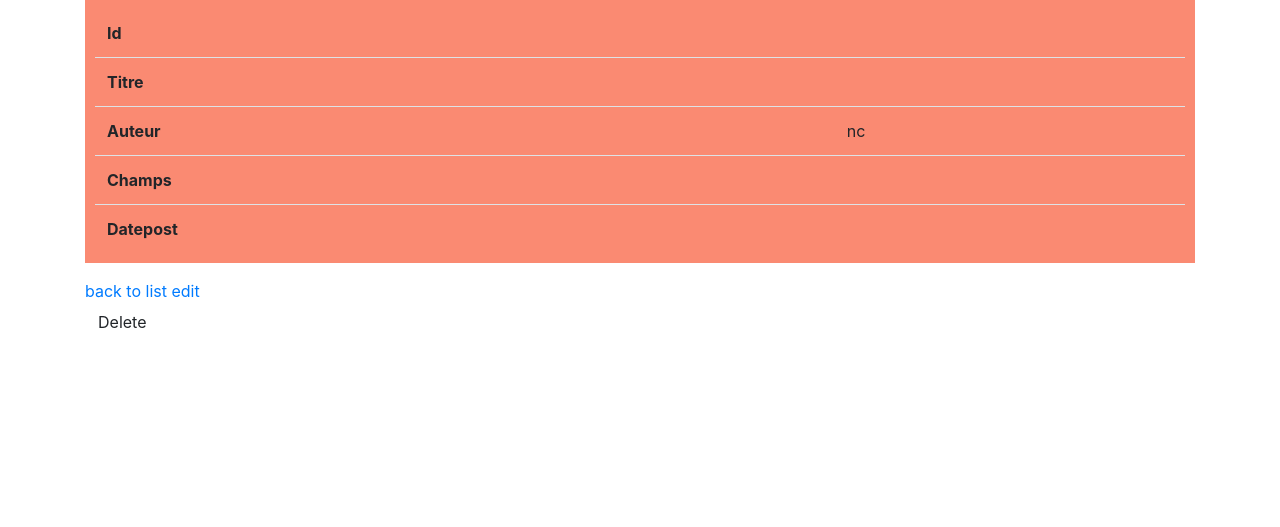
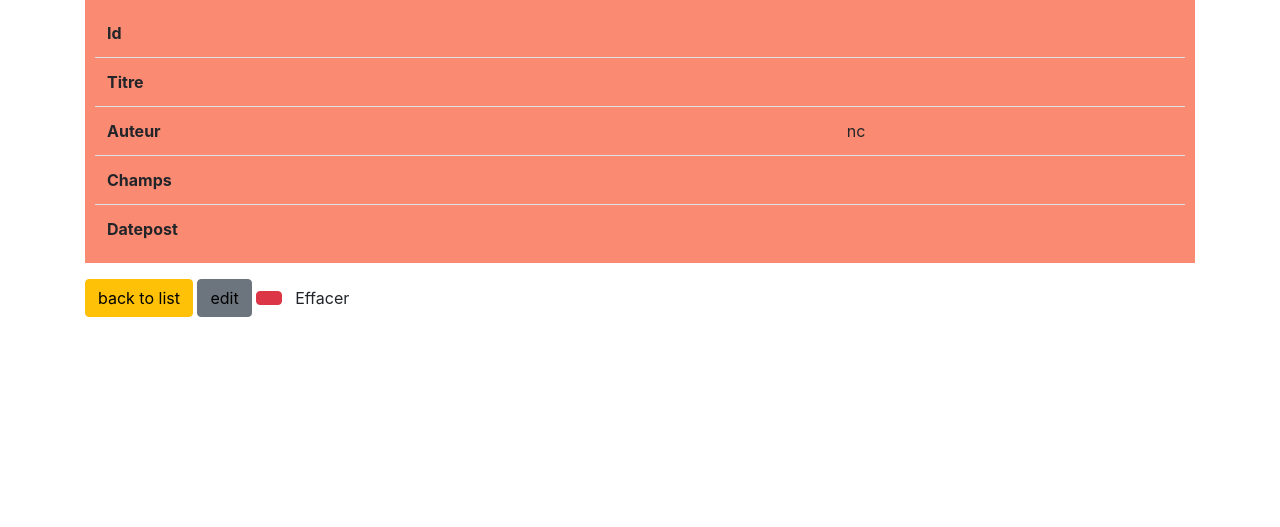
Before and after one commit to looooic/DalumniSymfony, a Symfony app: template templates/post/show.html.twig in a window 1280 px wide. Shown: the part 221-748 px from the top of the page. Run offline with Twig, Linux system fonts and the light colour scheme; the template is opened without the code that fills it, so the values that code supplies are empty; some libraries are stand-ins or nearby versions.

Commit message:
Stylisation en attendant que je trouve le bail

```diff
--- a/templates/post/_delete_form.html.twig
+++ b/templates/post/_delete_form.html.twig
@@ -1,5 +1,5 @@
 <form method="post" action="{{ path('post_delete', {'id': post.id}) }}" onsubmit="return confirm('Are you sure you want to delete this item?');">
     <input type="hidden" name="_method" value="DELETE">
     <input type="hidden" name="_token" value="{{ csrf_token('delete' ~ post.id) }}">
-    <button class="btn">Delete</button>
+    <button class="btn">Effacer</button>
 </form>
--- a/templates/post/edit.html.twig
+++ b/templates/post/edit.html.twig
@@ -5,9 +5,9 @@
 {% block body %}
     <h1>Edit Post</h1>
 
-    {{ include('post/_form.html.twig', {'button_label': 'Update'}) }}
+     {{ include('post/_form.html.twig', {'button_label': 'Update'} ) }}
 
-    <a href="{{ path('post_index') }}">back to list</a>
+    <button type="button" class="btn btn-warning bouton">    <a href="{{ path('post_index') }}">Retour à la liste</a> </button>
 
-    {{ include('post/_delete_form.html.twig') }}
+    <button type="button" class="btn btn-danger bouton">  {{ include('post/_delete_form.html.twig') }}  </button>
 {% endblock %}
--- a/templates/post/show.html.twig
+++ b/templates/post/show.html.twig
@@ -30,9 +30,9 @@
         </tbody>
     </table>
 
-    <a href="{{ path('post_index') }}">back to list</a>
+    <button type="button" class="btn btn-warning bouton"> <a href="{{ path('post_index') }}">back to list</a> </button>
 
-    <a href="{{ path('post_edit', {'id': post.id}) }}">edit</a>
+    <button type="button" class="btn btn-secondary bouton"> <a href="{{ path('post_edit', {'id': post.id}) }}">edit</a> </button>
 
-    {{ include('post/_delete_form.html.twig') }}
+    <button type="button" class="btn btn-danger bouton"> {{ include('post/_delete_form.html.twig') }}</button>
 {% endblock %}
```
